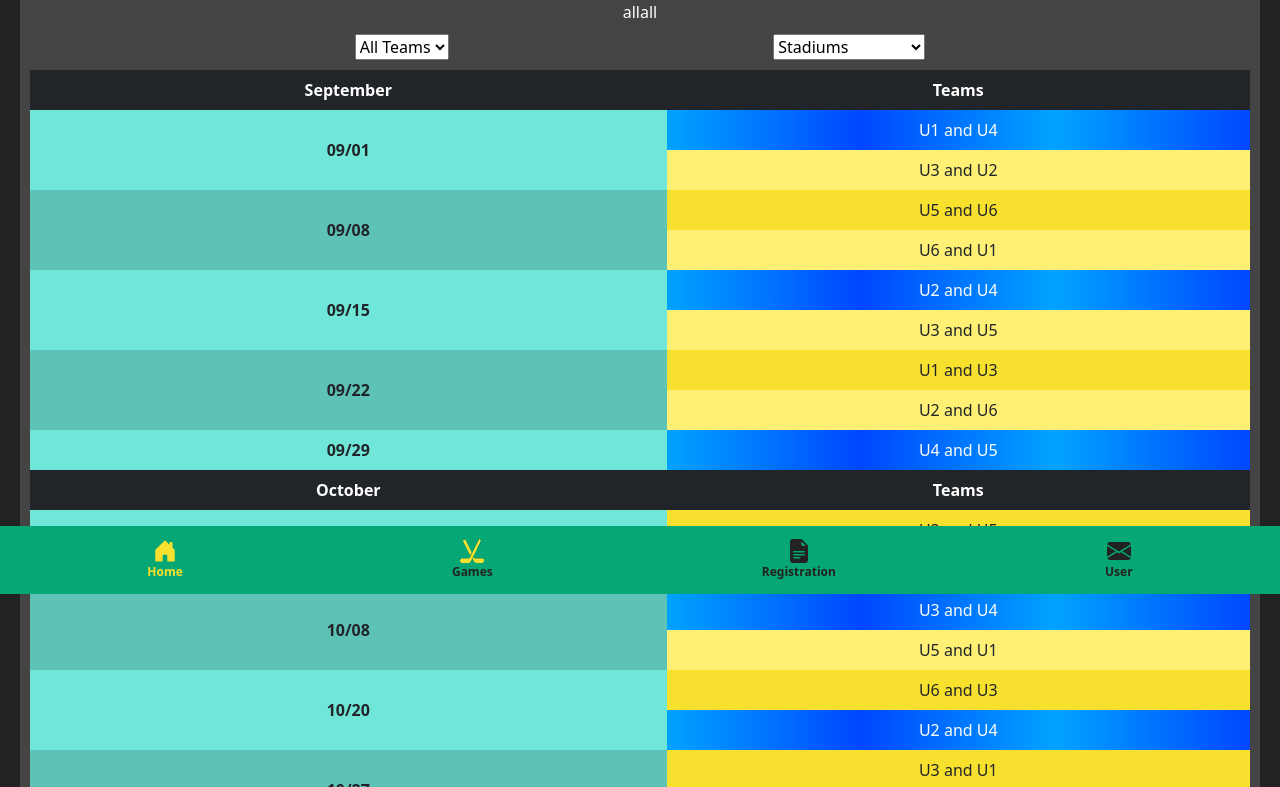
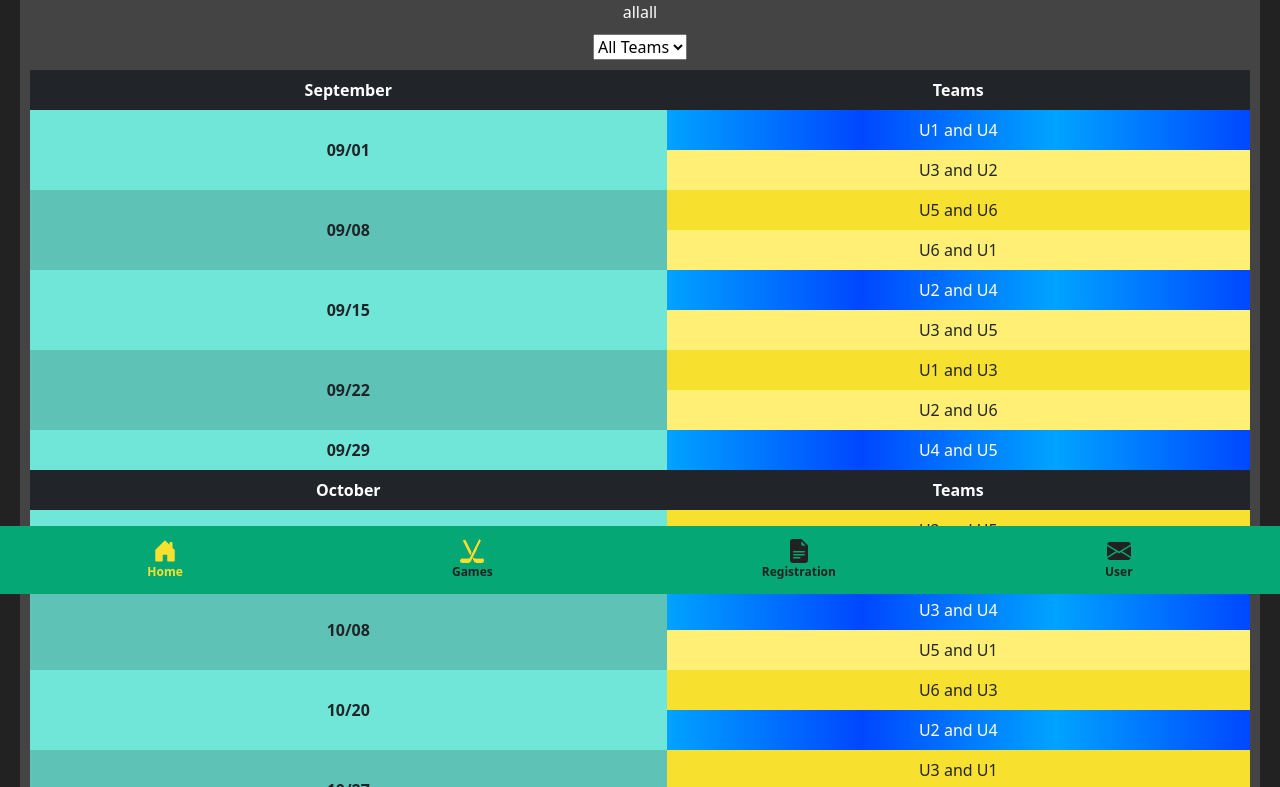
Before and after one commit to tomascarrizodev/mdhl-web-app, a plain HTML site: page public/index.html in a window 1280 px wide. Shown: the part 206-993 px from the top of the page. Drawn offline with nearby package versions, Linux system fonts and the light colour scheme.

Commit message:
corrección

```diff
--- a/public/index.html
+++ b/public/index.html
@@ -513,7 +513,7 @@
                             <option value="5">U5</option>
                             <option value="6">U6</option>
                         </select>
-                        <select name="stadium" id="" v-model="stadiumFilter">
+                        <!-- <select name="stadium" id="" v-model="stadiumFilter">
                             <option value="all">Stadiums</option>
                             <option value="A">AJ Katzemaier</option>
                             <option value="G">Greenbay</option>
@@ -521,7 +521,7 @@
                             <option value="M">Marjorie P Hart</option>
                             <option value="N">North</option>
                             <option value="S">South</option>
-                        </select>
+                        </select> -->
                     </div>
                     <table class="table table-borderless">
                         <thead>
```
